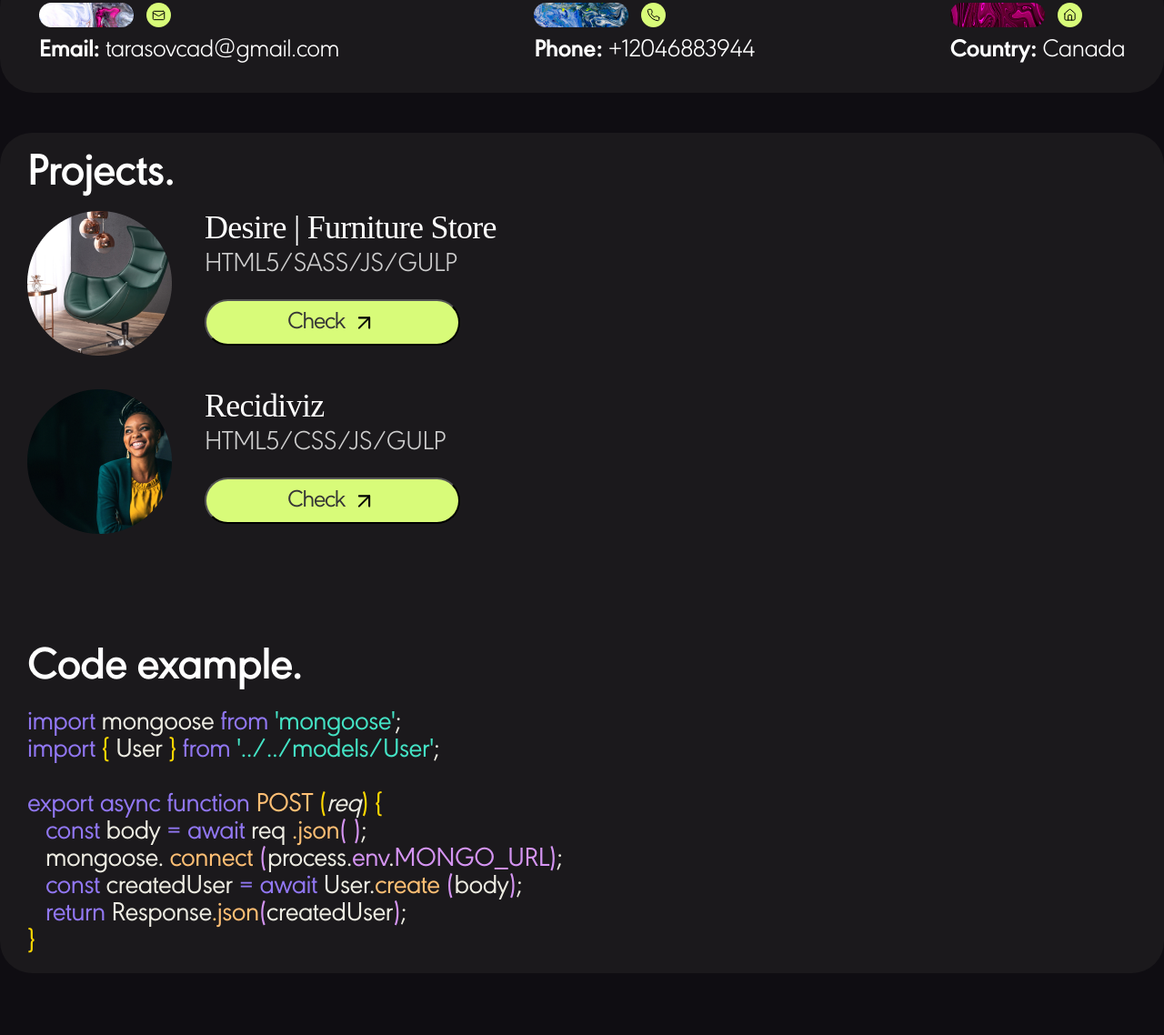
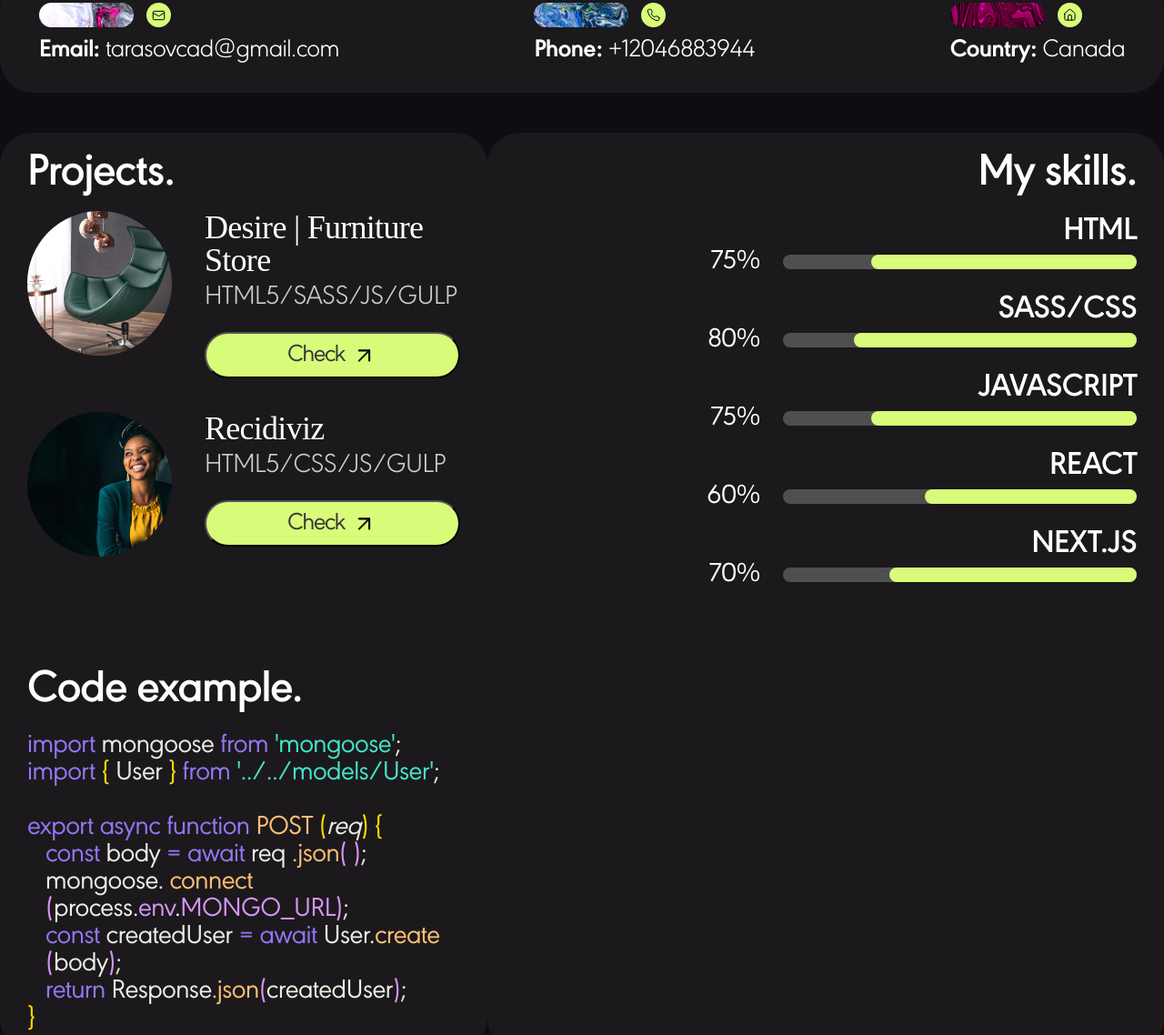
Before and after one commit to tarasovcad/rsschool-cv, a plain HTML site: page index.html in a window 1280 px wide. Shown: the part 854-1992 px from the top of the page at 91% size. Before the commit the page ends 1924 px from the top, so only its background shows below. Drawn offline with Linux system fonts and the light colour scheme; files whose address does not match are found by name; a web font is replaced by a local one.

Commit message:
feat: add skills section

```diff
--- a/css/style.css
+++ b/css/style.css
@@ -2,6 +2,10 @@
    v2.0 | 20110126
    License: none (public domain)
 */
+
+* {
+  box-sizing: border-box;
+}
 
 html,
 body,
@@ -373,9 +377,11 @@ body {
 
 .second__row {
   margin-top: 44px;
+  display: flex;
+  justify-content: space-between;
 }
 
-.second__row-conatiner {
+.second__row-first {
   background: #1b191c;
   padding: 20px 30px 20px 30px;
   border-radius: 35px;
@@ -489,3 +495,51 @@ body {
 .code__body {
   margin-left: 20px;
 }
+
+.second__row-second {
+  background: #1b191c;
+  padding: 20px 30px 20px 30px;
+  border-radius: 35px;
+  display: flex;
+  flex-direction: column;
+  //align-items: flex-end;
+  text-align: end;
+  width: 100%;
+}
+
+.skills-bar__item {
+  margin-top: 20px;
+}
+
+.skills-bar__item-title {
+  font-family: Fragment Mono SemiBold;
+  font-size: 36px;
+  letter-spacing: -0.02em;
+}
+
+.skills-bar__item-info {
+  display: flex;
+  gap: 25px;
+  justify-content: flex-end;
+  align-items: center;
+}
+.skills-bar__item-info-percent {
+  font-family: Fragment Mono Regular;
+  font-size: 30px;
+  letter-spacing: -0.02em;
+}
+
+.skills-bar__item-bar {
+  max-width: 389px;
+  height: 16px;
+  background-color: #4f4f4f;
+  width: 100%;
+  border-radius: 17px;
+  display: flex;
+  justify-content: flex-end;
+}
+.skills-bar__item-progress {
+  border-radius: 17px;
+  height: 100%;
+  background-color: #d8fb79; /* White text color */
+}
--- a/index.html
+++ b/index.html
@@ -80,7 +80,7 @@
           </div>
         </section>
         <section class="second__row">
-          <div class="second__row-conatiner">
+          <div class="second__row-first">
             <div class="projects">
               <h2 class="projects__title">Projects.</h2>
               <div class="project__container">
@@ -161,6 +161,62 @@
               </code>
             </div>
           </div>
+          <div class="second__row-second">
+            <h2 class="projects__title">My skills.</h2>
+            <div class="skills-bar">
+              <div class="skills-bar__item">
+                <div class="skills-bar__item-title">HTML</div>
+                <div class="skills-bar__item-info">
+                  <div class="skills-bar__item-info-percent">75%</div>
+                  <!-- Bar -->
+                  <div class="skills-bar__item-bar">
+                    <div class="skills-bar__item-progress" style="width: 75%"></div>
+                  </div>
+                </div>
+              </div>
+
+              <div class="skills-bar__item">
+                <div class="skills-bar__item-title">SASS/CSS</div>
+                <div class="skills-bar__item-info">
+                  <div class="skills-bar__item-info-percent">80%</div>
+                  <!-- Bar -->
+                  <div class="skills-bar__item-bar">
+                    <div class="skills-bar__item-progress" style="width: 80%"></div>
+                  </div>
+                </div>
+              </div>
+              <div class="skills-bar__item">
+                <div class="skills-bar__item-title">JAVASCRIPT</div>
+                <div class="skills-bar__item-info">
+                  <div class="skills-bar__item-info-percent">75%</div>
+                  <!-- Bar -->
+                  <div class="skills-bar__item-bar">
+                    <div class="skills-bar__item-progress" style="width: 75%"></div>
+                  </div>
+                </div>
+              </div>
+              <div class="skills-bar__item">
+                <div class="skills-bar__item-title">REACT</div>
+                <div class="skills-bar__item-info">
+                  <div class="skills-bar__item-info-percent">60%</div>
+                  <!-- Bar -->
+                  <div class="skills-bar__item-bar">
+                    <div class="skills-bar__item-progress" style="width: 60%"></div>
+                  </div>
+                </div>
+              </div>
+              <div class="skills-bar__item">
+                <div class="skills-bar__item-title">NEXT.JS</div>
+                <div class="skills-bar__item-info">
+                  <div class="skills-bar__item-info-percent">70%</div>
+                  <!-- Bar -->
+                  <div class="skills-bar__item-bar">
+                    <div class="skills-bar__item-progress" style="width: 70%"></div>
+                  </div>
+                </div>
+              </div>
+            </div>
+          </div>
         </section>
       </div>
     </div>
```
